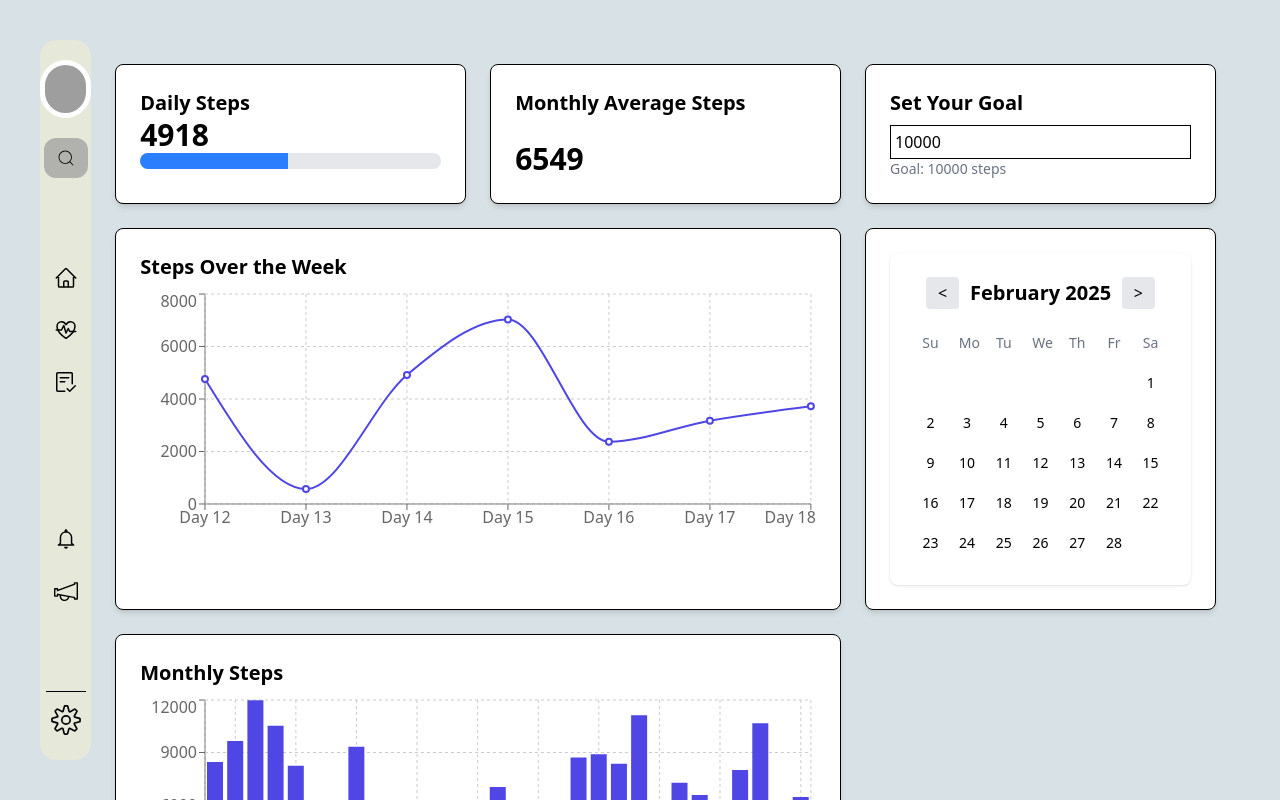
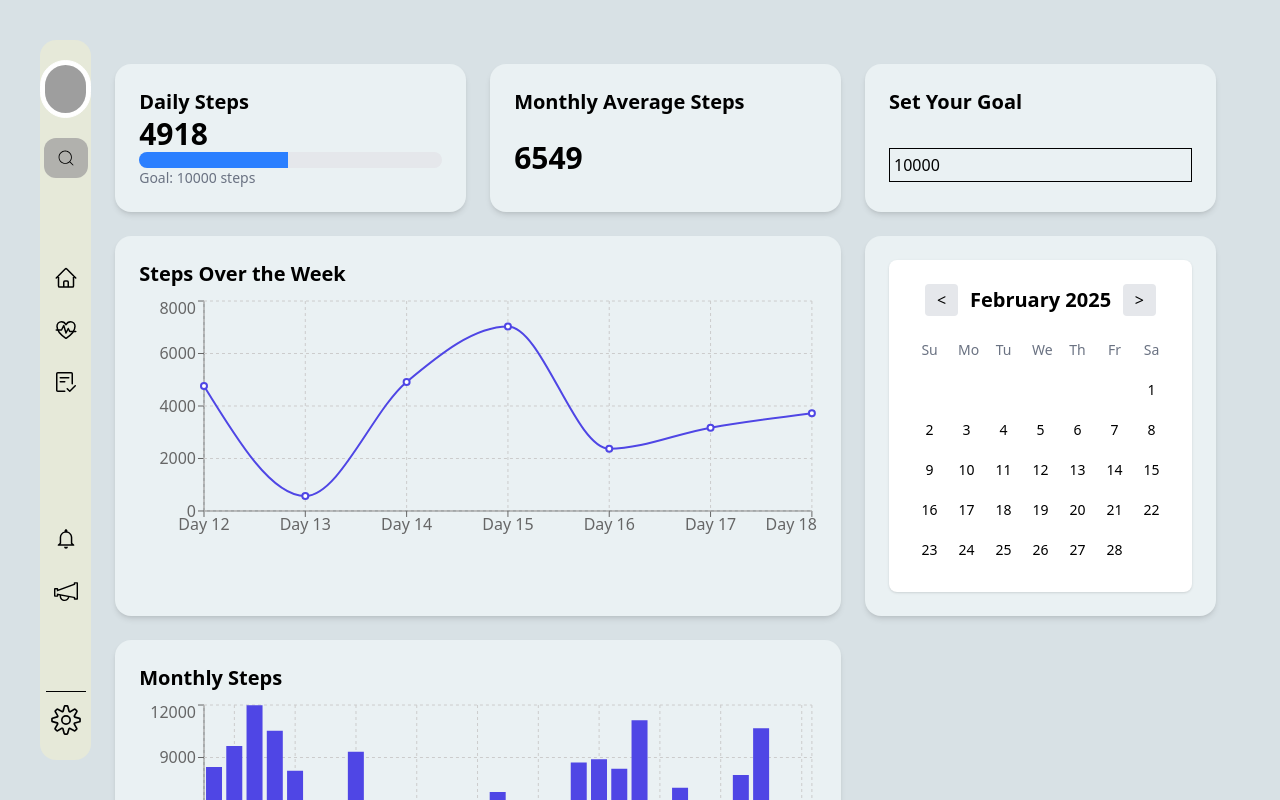
Before and after one commit to jaybhuptani10/HealthTracker-frontend, a React (Vite) app: page /steps in a window 1280 px wide. Shown: the top 800 px of the page. Built offline with nearby package versions, Linux system fonts and the light colour scheme; grey boxes are pictures that could not be loaded.

Commit message:
change position

```diff
--- a/src/Page/StepsDashboard.jsx
+++ b/src/Page/StepsDashboard.jsx
@@ -3,6 +3,7 @@ import { LineChart, Line, XAxis, YAxis, Tooltip, ResponsiveContainer, CartesianG
 import { Card, CardContent } from "../components/ui/Card.jsx";
 import { Progress } from "../components/ui/Progress.jsx";
 import { Calendar } from "../components/ui/Calendar.jsx";
+
 
 const generateDummyData = () => {
   const months = ["Jan", "Feb", "Mar", "Apr", "May", "Jun", "Jul", "Aug", "Sep", "Oct", "Nov", "Dec"];
@@ -50,7 +51,7 @@ export default function StepsDashboard() {
           <h2 className="text-xl font-semibold">Daily Steps</h2>
           <p className="text-3xl font-bold">{dailySteps}</p>
           <Progress value={(dailySteps / goal) * 100} className="mt-2" />
-
+          <p className="text-sm text-gray-500">Goal: {goal} steps</p>
         </CardContent>
       </Card>
 
@@ -65,13 +66,14 @@ export default function StepsDashboard() {
       <Card>
         <CardContent>
         <h2 className="text-xl font-semibold">Set Your Goal</h2>
+        <br />
         <input
             type="number"
             className="mt-2 border p-1 w-full"
             value={goal}
             onChange={(e) => setGoal(Number(e.target.value))}
           />
-          <p className="text-sm text-gray-500">Goal: {goal} steps</p>
+          <br/>
         </CardContent>
       </Card>
 
--- a/src/components/ui/Calendar.jsx
+++ b/src/components/ui/Calendar.jsx
@@ -73,14 +73,14 @@ export function Calendar({ selected, onSelect }) {
       {/* {selectedDate.toLocaleString('default', { month: 'long', year: 'numeric' })} */}
       <div className="flex justify-between items-center mb-4 px-3">
         <button
-          onClick={() => changeMonth(-1)}
+          onClick={() => handlePrevMonth()}
           className="px-3 py-1 text-base cursor-pointer bg-gray-200 hover:bg-gray-300 rounded"
         >
           &lt;
         </button>
         <h2 className="text-xl font-semibold">{selectedDate.toLocaleString('default', { month: 'long', year: 'numeric' })}</h2>
         <button
-          onClick={() => changeMonth(1)}
+          onClick={() => handleNextMonth()}
           className="px-3 py-1 text-base cursor-pointer bg-gray-200 hover:bg-gray-300 rounded"
         >
          &gt;
--- a/src/components/ui/Card.jsx
+++ b/src/components/ui/Card.jsx
@@ -2,7 +2,7 @@ import React from "react";
 
 export function Card({ children, className }) {
   return (
-    <div className={`rounded-lg border bg-white shadow-md p-4 ${className}`}>
+    <div className={`rounded-2xl  bg-[#EAF1F3] shadow-md p-4 ${className}`}>
       {children}
     </div>
   );
```
Also changed, not shown: 1 other file (tests, documents, lock files or other folders).
